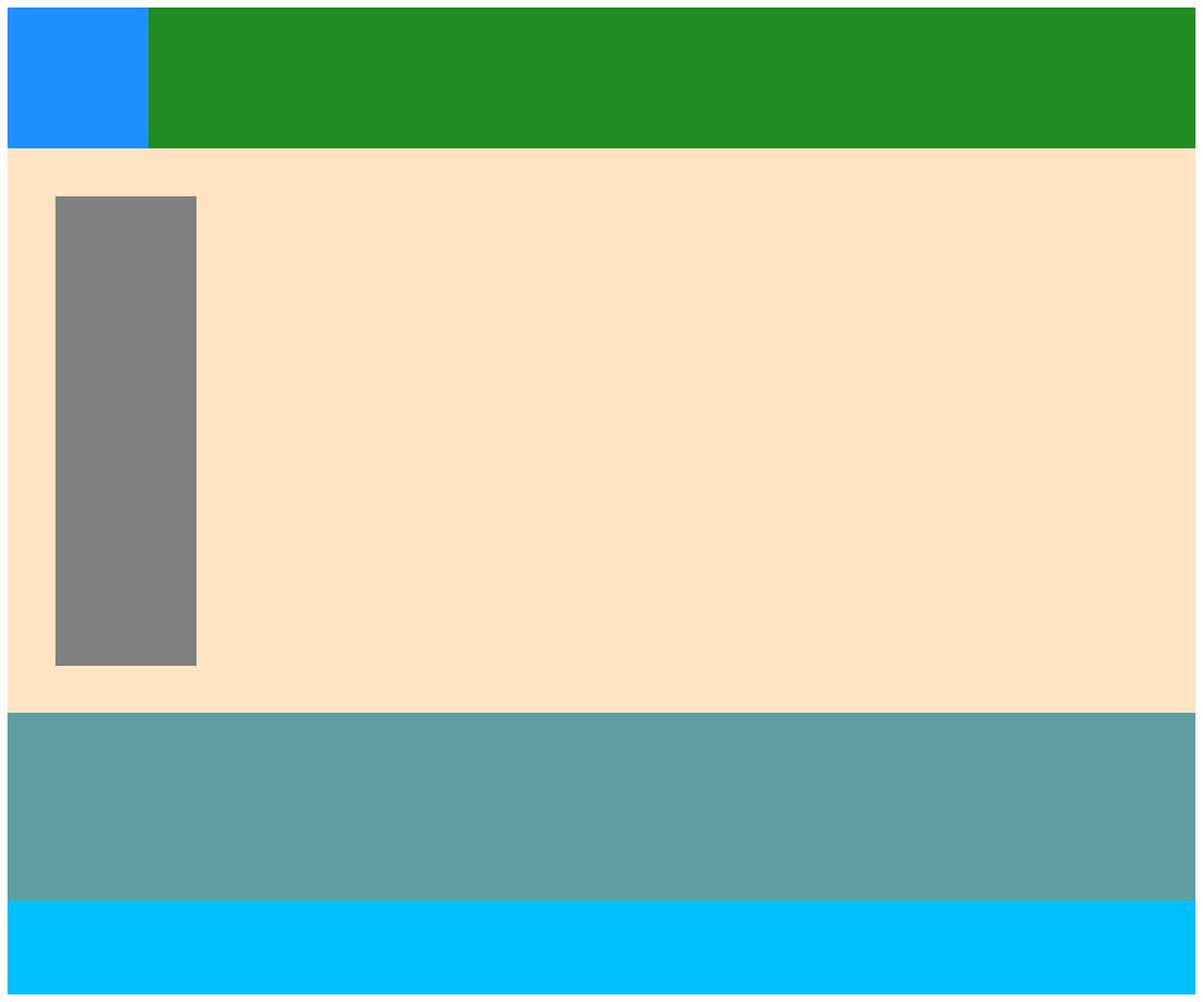
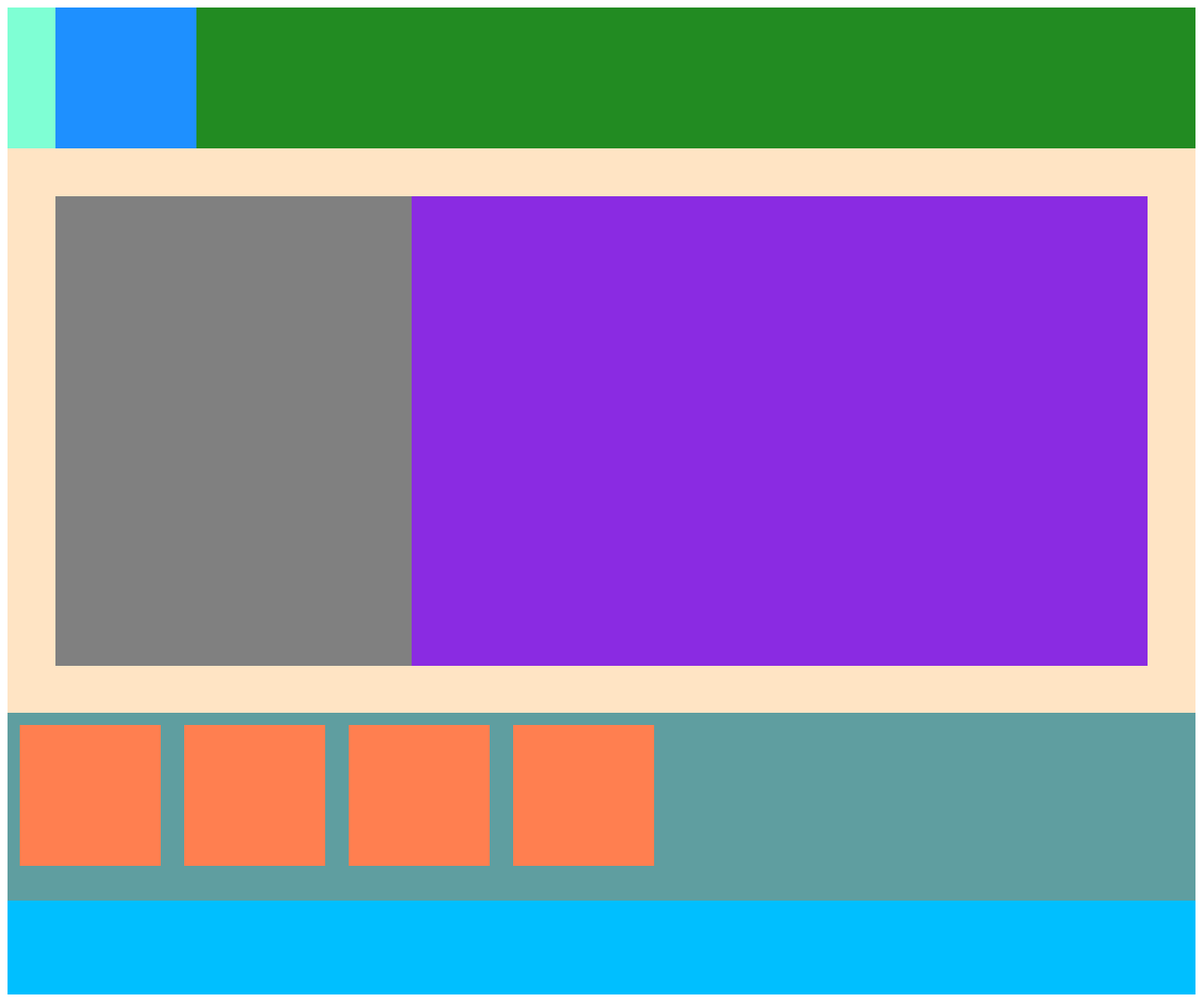
Before and after one commit to alulec/ProyectoCafeteria, a plain HTML site: page index.html in a window 1280 px wide. Shown: the whole page at 94% size. Drawn offline with Linux system fonts and the light colour scheme.

Commit message:
Se difinieron mejor los espacios contenedores de la pagina principal

```diff
--- a/estilo.css
+++ b/estilo.css
@@ -1,7 +1,8 @@
 /*inicio encabezado*/
 #encabezado{
     height: 150px;
-    width: 100%;
+    width: 96%;
+    padding-left: 4%;
     background-color: aquamarine;
 
 }
@@ -21,17 +22,33 @@
     width: 92%;
     padding: 4%;
     background-color: bisque;
+    display: flex;
 }
 #categoriasMenu{
-    width: 150px;
+    width: 33%;
     height: 100%;
     background-color: gray;
+}
+
+#vizualizacionCategoria{
+    height: 100%;
+    width: 67%;
+    padding-left: 1%;
+    background-color: blueviolet;
 }
 
 /* inicio cuerpoImg*/
 #cuerpoImg{
     height: 200px;
+    width: 100%;
     background-color: cadetblue;
+    display: inline-flex;
+}
+.imagenesPaginPrincipal{
+    height: 150px;
+    width: 150px;
+    margin: 1%;
+    background-color: coral;
 }
 /*inicio pie*/
 #pie{
--- a/index.html
+++ b/index.html
@@ -22,7 +22,10 @@
         </div>
     </section>
     <section id="cuerpoImg">
-
+        <div class="imagenesPaginPrincipal"></div>
+        <div class="imagenesPaginPrincipal"></div>
+        <div class="imagenesPaginPrincipal"></div>
+        <div class="imagenesPaginPrincipal"></div>
     </section>
     <footer id="pie">
 
```
